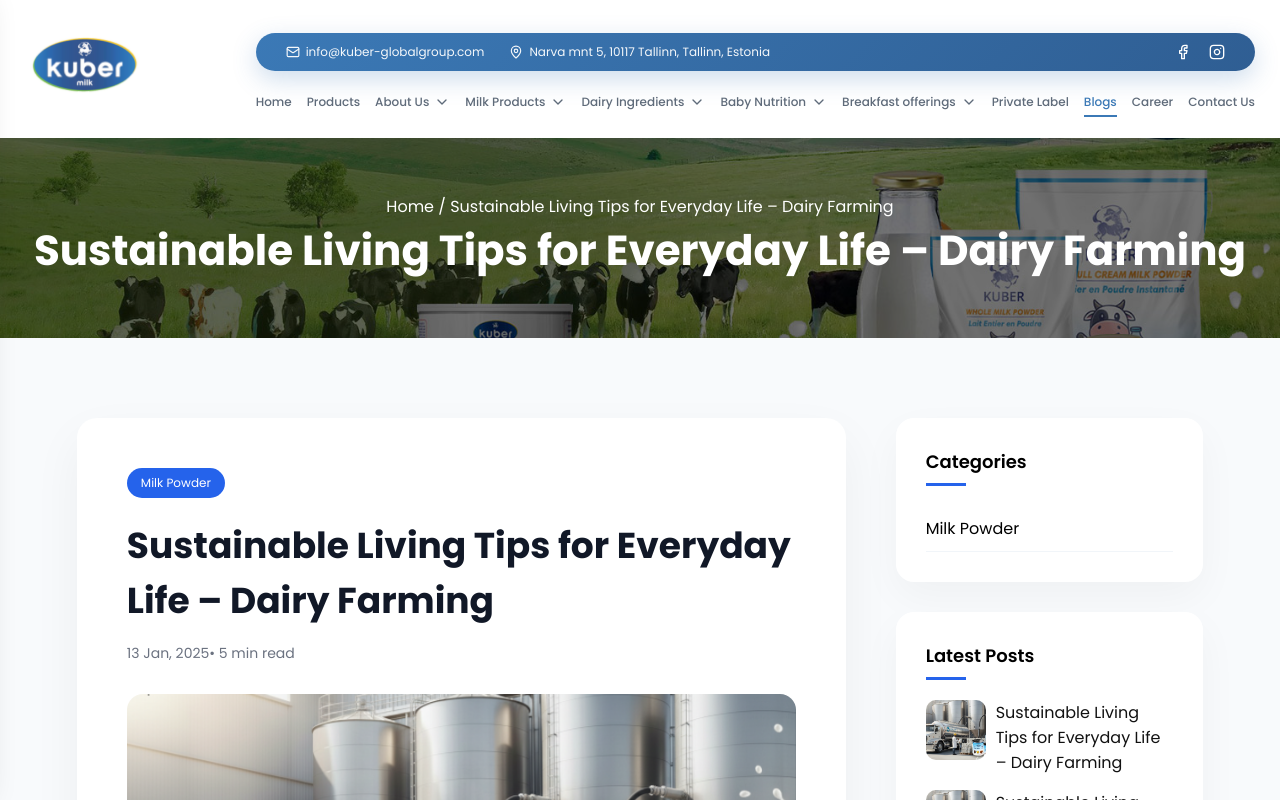
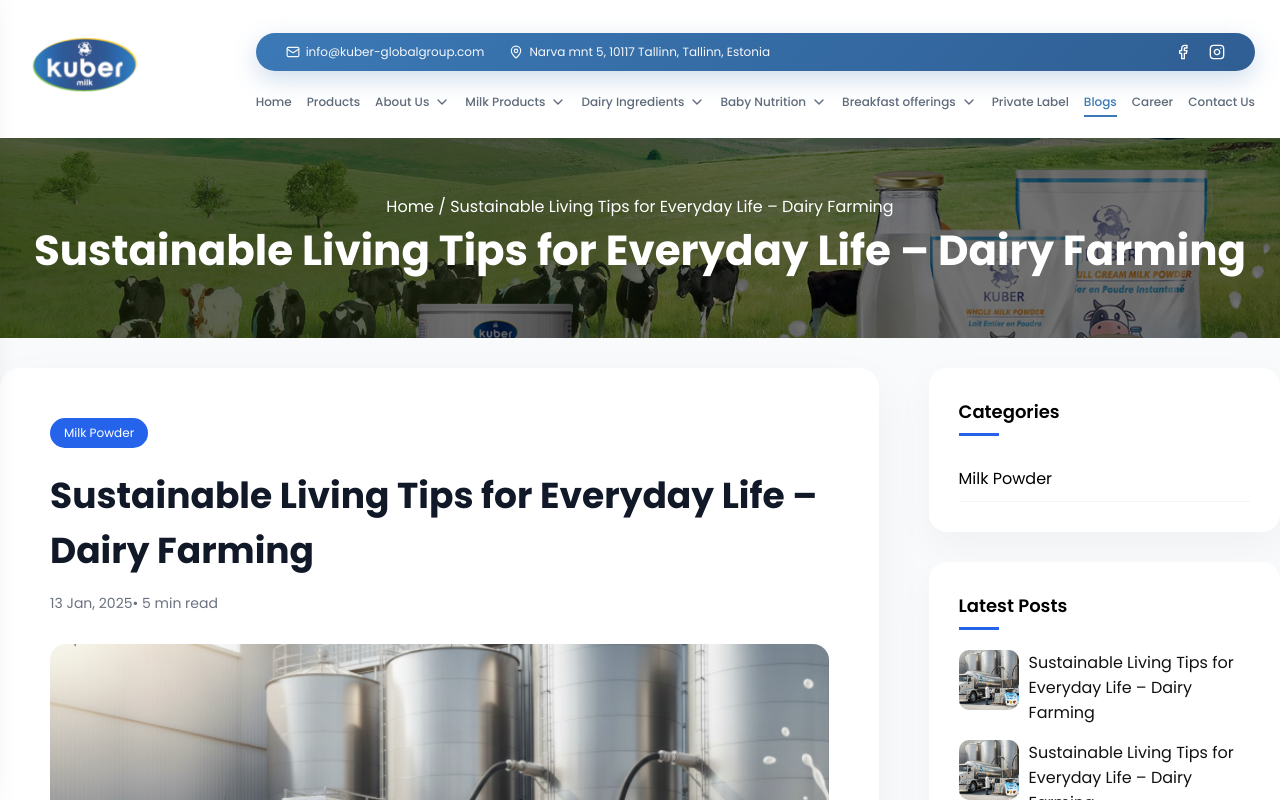
Before and after one commit to singhrahulbly123/kuber-webiste, a React (Vite) app: page /blogs/sustainable-living-dairy-farming in a window 1280 px wide. Shown: the top 800 px of the page. Built offline with nearby package versions, Linux system fonts and the light colour scheme; what country-list would draw is missing.

Commit message:
sddsa
dsad

```diff
--- a/src/styles/blogs.css
+++ b/src/styles/blogs.css
@@ -8,7 +8,7 @@
 .blog-grid {
   display: grid;
   grid-template-columns: repeat(3, 1fr);
-  gap:20px;
+  gap:15px;
 }
 section.blog-page {
      width: 90%;
@@ -83,7 +83,7 @@ section.blog-page {
 }
 
 .blog-detail-page {
-  padding: 80px 6%;
+  padding: 30px 0%;
   background: #f8fafc;
 }
 
--- a/src/styles/products.css
+++ b/src/styles/products.css
@@ -25,7 +25,7 @@
 .products-grid {
   display: grid;
   grid-template-columns: repeat(auto-fill, minmax(280px, 1fr));
-  gap: 30px;
+  gap: 15px;
 }
 
 .product-card {
```
